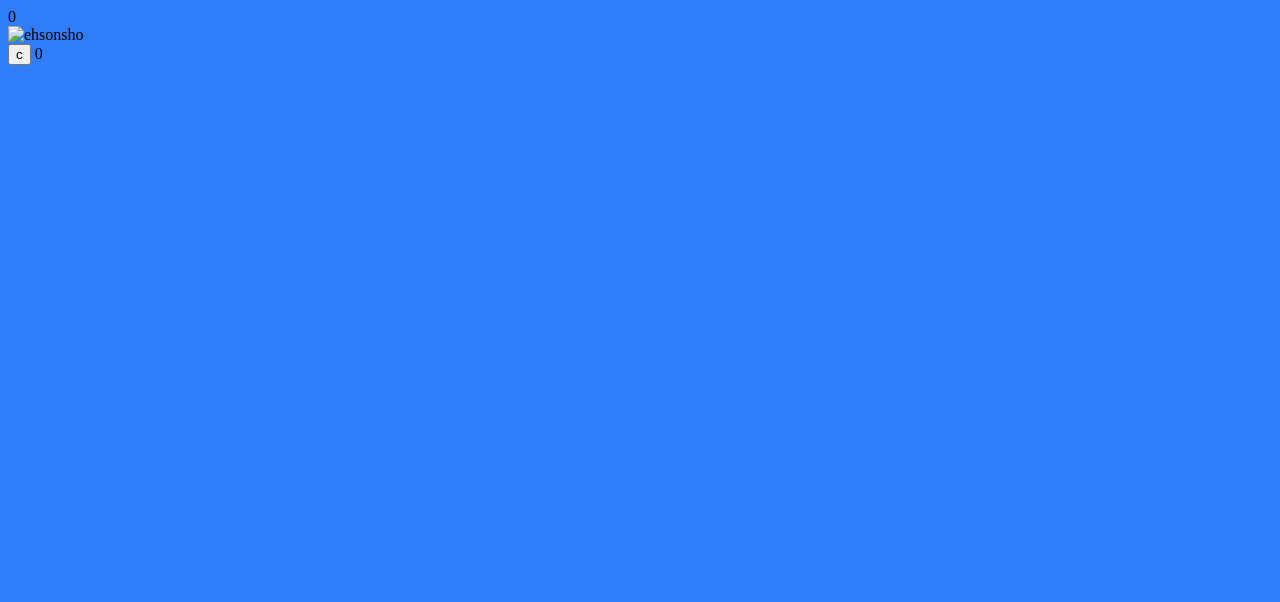
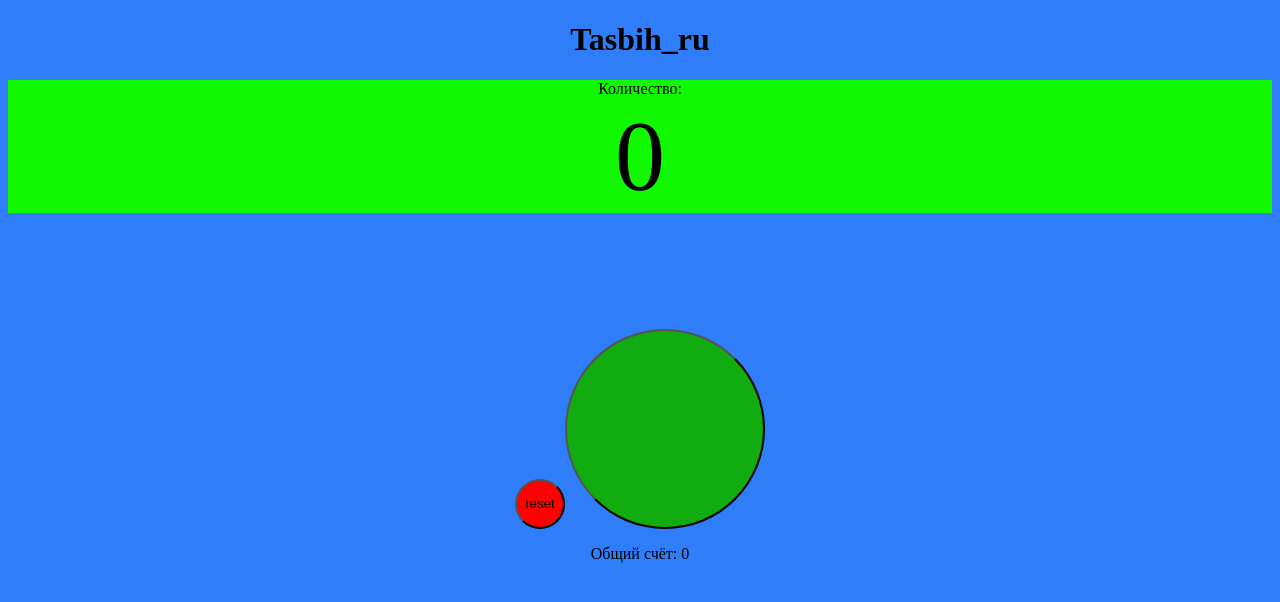
Before and after one commit to EhsonZokirov/Muhibulloh, a plain HTML site: page index.html in a window 1280 px wide. Drawn offline with Linux system fonts and the light colour scheme.

Commit message:
new design

```diff
--- a/index.html
+++ b/index.html
@@ -3,18 +3,50 @@
   <head>
     <meta charset="UTF-8" />
     <meta name="viewport" content="width=device-width, initial-scale=1.0" />
-    <title>Tasbeh</title>
+    <title>Clicker Game</title>
+    <link rel="stylesheet" href="style.css" />
   </head>
-  <link rel="stylesheet" href="style.css" />
   <body>
-    <div class="body">
-      <label id="count">0</label>
-      <br />
-      <img id="plusButton" src="IMG_7204 (2).PNG" alt="ehsonsho" /> <br />
-      <button id="resetButton">c</button>
-      <label id="count2">0</label>
+    <div class="box">
+      <h1>Tasbih_ru</h1>
+      <p></p>
+      <p class="score1">Количество: <br> <span id="bonusScore">0</span></p>
+      <div class="btns">
+        <button id="resetBonusScoreButton">reset</button>
+        <button id="increaseScoreButton"></button>
+      </div>
+      <p>Общий счёт: <span id="totalScore">0</span></p>
     </div>
 
-    <script src="js.js"></script>
+    <script>
+      let totalScore = parseInt(localStorage.getItem("totalScore")) || 0;
+      let bonusScore = parseInt(localStorage.getItem("bonusScore")) || 0;
+      const totalScoreDisplay = document.getElementById("totalScore");
+      const bonusScoreDisplay = document.getElementById("bonusScore");
+      const increaseScoreButton = document.getElementById(
+        "increaseScoreButton"
+      );
+      const resetBonusScoreButton = document.getElementById(
+        "resetBonusScoreButton"
+      );
+
+      totalScoreDisplay.textContent = totalScore;
+      bonusScoreDisplay.textContent = bonusScore;
+
+      increaseScoreButton.addEventListener("click", function () {
+        totalScore++;
+        bonusScore++;
+        totalScoreDisplay.textContent = totalScore;
+        bonusScoreDisplay.textContent = bonusScore;
+        localStorage.setItem("totalScore", totalScore);
+        localStorage.setItem("bonusScore", bonusScore);
+      });
+
+      resetBonusScoreButton.addEventListener("click", function () {
+        bonusScore = 0;
+        bonusScoreDisplay.textContent = bonusScore;
+        localStorage.setItem("bonusScore", bonusScore);
+      });
+    </script>
   </body>
 </html>
```
